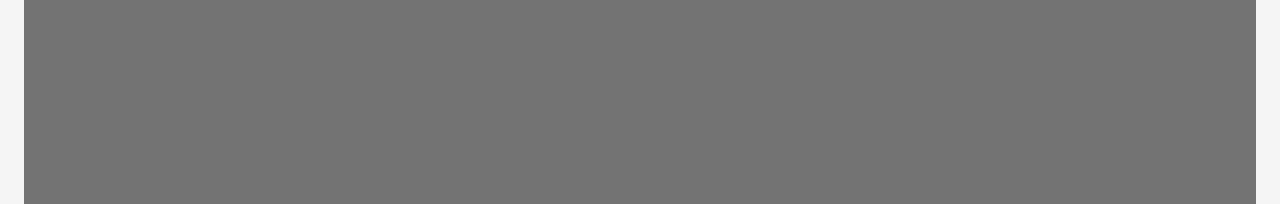
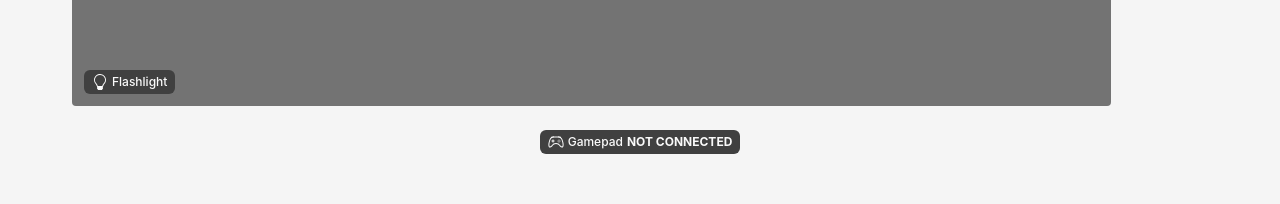
Before and after one commit to catouberos/esp32-cam, a Vue app in the folder web/: page / in a window 1280 px wide. Shown: the part 685-889 px from the top of the page. After the commit the page ends 851 px from the top, so only its background shows below. Built offline with nearby package versions, Linux system fonts and the light colour scheme; no server answers.

Commit message:
feat: update web UI

```diff
--- a/web/src/App.vue
+++ b/web/src/App.vue
@@ -1,11 +1,50 @@
 <script setup lang="ts">
+import { computed, ref } from "vue";
 import AppCamera from "./AppCamera.vue";
 import AppController from "./AppController.vue";
+import {
+  mapGamepadToXbox360Controller,
+  useGamepad,
+  watchDebounced,
+} from "@vueuse/core";
+import GamepadBadge from "./components/GamepadBadge.vue";
+
+const x = ref(0);
+const y = ref(0);
+const omega = ref(0);
+const flash = ref(false);
+
+const { isActive, isSupported, gamepads } = useGamepad();
+const gamepad = computed(() =>
+  gamepads.value.find((g) => g.mapping === "standard"),
+);
+const controller = gamepad ? mapGamepadToXbox360Controller(gamepad) : undefined;
+
+watchDebounced(
+  [controller],
+  () => {
+    if (controller?.value) {
+      x.value = controller.value.stick.right.horizontal;
+      y.value = controller.value.stick.right.vertical;
+      omega.value = controller.value.stick.left.horizontal;
+      if (controller.value.buttons.a.pressed) {
+        flash.value = !flash.value;
+      }
+    }
+  },
+  { debounce: 100, maxWait: 100 },
+);
 </script>
 
 <template>
-  <main class="container mx-auto p-6 space-y-6">
-    <AppCamera />
-    <AppController />
+  <main class="container mx-auto px-6 py-3">
+    <div class="flex flex-wrap justify-between">
+      <AppCamera v-model:flash="flash" />
+      <AppController v-model:x="x" v-model:y="y" v-model:omega="omega" />
+    </div>
+
+    <div class="flex items-center justify-center mt-6">
+      <GamepadBadge v-if="isSupported" :enabled="isActive" class="mx-auto" />
+    </div>
   </main>
 </template>
--- a/web/src/AppCamera.vue
+++ b/web/src/AppCamera.vue
@@ -1,20 +1,27 @@
 <script setup lang="ts">
 import { useWebSocket } from "@vueuse/core";
 import CameraScreen from "./components/CameraScreen.vue";
-import { ref } from "vue";
+import { ref, watch } from "vue";
 import StatusBadge from "./components/StatusBadge.vue";
+import FlashlightToggle from "./components/FlashlightToggle.vue";
 
 const url = ref(`ws://${window.location.hostname}/websocket`);
+const flash = defineModel("flash", { default: false });
 
-const { open, status, data } = useWebSocket<Blob>(url, {
+const { open, status, data, send } = useWebSocket<Blob>(url, {
   autoReconnect: true,
   autoClose: false,
+});
+
+watch([flash], () => {
+  send("f");
 });
 </script>
 
 <template>
-  <div class="relative">
+  <div class="relative sm:flex-1 grow shrink-0 basis-full">
     <StatusBadge :status class="absolute right-0 top-0 m-3" />
+    <FlashlightToggle v-model="flash" class="absolute left-0 bottom-0 m-3" />
     <CameraScreen
       v-if="status == 'OPEN' && data"
       class="w-full h-auto aspect-[4/3] rounded"
--- a/web/src/AppController.vue
+++ b/web/src/AppController.vue
@@ -1,7 +1,11 @@
 <script setup lang="ts">
-import { useWebSocket } from "@vueuse/core";
+import { useWebSocket, watchDebounced } from "@vueuse/core";
 import StatusBadge from "./components/StatusBadge.vue";
 import { Joystick, JoystickComponent } from "vue-joystick-component";
+
+const x = defineModel("x", { default: 0 });
+const y = defineModel("y", { default: 0 });
+const omega = defineModel("omega", { default: 0 });
 
 const { status, send } = useWebSocket(`ws://192.168.4.250/websocket`, {
   autoReconnect: true,
@@ -9,26 +13,61 @@ const { status, send } = useWebSocket(`ws://192.168.4.250/websocket`, {
 });
 
 function reset() {
-  send("0,0,REST");
+  x.value = 0;
+  y.value = 0;
+  omega.value = 0;
+  send(`0,0,0`);
 }
 
-function move({ x, y, direction }: JoystickComponent.UpdateEvent) {
-  console.log("move", { x, y, direction });
-  send(`${x},${y},${direction}`);
+function rotate(event: JoystickComponent.UpdateEvent) {
+  console.info("rotate", event);
+  omega.value = event.x ?? 0;
 }
+
+function move(event: JoystickComponent.UpdateEvent) {
+  console.info("move", event);
+  x.value = event.x ?? 0;
+  y.value = event.y ?? 0;
+}
+
+watchDebounced(
+  [x, y, omega],
+  () => {
+    console.info("send", { x: x.value, y: y.value, omega: omega.value });
+    send(`${x.value},${y.value},${omega.value}`);
+  },
+  { debounce: 100, maxWait: 100 },
+);
 </script>
 
 <template>
-  <div class="flex items-center justify-center flex-col gap-6">
-    <StatusBadge :status />
+  <div
+    class="flex items-center justify-center flex-col gap-6 sm:order-first z-10 p-6"
+  >
     <Joystick
       :size="100"
-      base-color="pink"
-      stick-color="purple"
+      base-color="#6ee7b7"
+      stick-color="#0f766e"
+      :throttle="100"
+      @start="reset"
+      @stop="reset"
+      @move="rotate"
+    />
+  </div>
+
+  <div
+    class="flex items-center justify-center flex-col gap-6 order-last z-10 p-6"
+  >
+    <Joystick
+      :size="100"
+      base-color="#7dd3fc"
+      stick-color="#0369a1"
       :throttle="100"
       @start="reset"
       @stop="reset"
       @move="move"
     />
+
+    <StatusBadge :status />
   </div>
 </template>
--- /dev/null
+++ b/web/src/components/FlashlightToggle.vue
@@ -0,0 +1,49 @@
+<script setup lang="tsx">
+import { defineModel } from "vue";
+
+const enabled = defineModel<boolean>({ required: true });
+</script>
+
+<template>
+  <button
+    class="inline-flex items-center font-medium rounded-md text-xs px-2 py-1 gap-1"
+    :class="{
+      'bg-neutral-50 text-neutral-700': enabled,
+      'bg-neutral-700 text-neutral-50': !enabled,
+    }"
+    @click="
+      () => {
+        enabled = !enabled;
+      }
+    "
+  >
+    <svg
+      v-if="enabled"
+      xmlns="http://www.w3.org/2000/svg"
+      width="16"
+      height="16"
+      fill="currentColor"
+      class="bi bi-lightbulb-fill"
+      viewBox="0 0 16 16"
+    >
+      <path
+        d="M2 6a6 6 0 1 1 10.174 4.31c-.203.196-.359.4-.453.619l-.762 1.769A.5.5 0 0 1 10.5 13h-5a.5.5 0 0 1-.46-.302l-.761-1.77a2 2 0 0 0-.453-.618A5.98 5.98 0 0 1 2 6m3 8.5a.5.5 0 0 1 .5-.5h5a.5.5 0 0 1 0 1l-.224.447a1 1 0 0 1-.894.553H6.618a1 1 0 0 1-.894-.553L5.5 15a.5.5 0 0 1-.5-.5"
+      />
+    </svg>
+    <svg
+      v-else
+      xmlns="http://www.w3.org/2000/svg"
+      width="16"
+      height="16"
+      fill="currentColor"
+      class="bi bi-lightbulb"
+      viewBox="0 0 16 16"
+    >
+      <path
+        d="M2 6a6 6 0 1 1 10.174 4.31c-.203.196-.359.4-.453.619l-.762 1.769A.5.5 0 0 1 10.5 13a.5.5 0 0 1 0 1 .5.5 0 0 1 0 1l-.224.447a1 1 0 0 1-.894.553H6.618a1 1 0 0 1-.894-.553L5.5 15a.5.5 0 0 1 0-1 .5.5 0 0 1 0-1 .5.5 0 0 1-.46-.302l-.761-1.77a2 2 0 0 0-.453-.618A5.98 5.98 0 0 1 2 6m6-5a5 5 0 0 0-3.479 8.592c.263.254.514.564.676.941L5.83 12h4.342l.632-1.467c.162-.377.413-.687.676-.941A5 5 0 0 0 8 1"
+      />
+    </svg>
+    <span>Flashlight</span>
+    <strong v-if="enabled">ON</strong>
+  </button>
+</template>
--- /dev/null
+++ b/web/src/components/GamepadBadge.vue
@@ -0,0 +1,34 @@
+<script setup lang="ts">
+defineProps<{
+  enabled: boolean;
+}>();
+</script>
+
+<template>
+  <span
+    class="inline-flex items-center font-medium rounded-md text-xs px-2 py-1 gap-1"
+    :class="{
+      'bg-neutral-50 text-neutral-700': enabled,
+      'bg-neutral-700 text-neutral-50': !enabled,
+    }"
+  >
+    <svg
+      xmlns="http://www.w3.org/2000/svg"
+      width="16"
+      height="16"
+      fill="currentColor"
+      class="bi bi-controller"
+      viewBox="0 0 16 16"
+    >
+      <path
+        d="M11.5 6.027a.5.5 0 1 1-1 0 .5.5 0 0 1 1 0m-1.5 1.5a.5.5 0 1 0 0-1 .5.5 0 0 0 0 1m2.5-.5a.5.5 0 1 1-1 0 .5.5 0 0 1 1 0m-1.5 1.5a.5.5 0 1 0 0-1 .5.5 0 0 0 0 1m-6.5-3h1v1h1v1h-1v1h-1v-1h-1v-1h1z"
+      />
+      <path
+        d="M3.051 3.26a.5.5 0 0 1 .354-.613l1.932-.518a.5.5 0 0 1 .62.39c.655-.079 1.35-.117 2.043-.117.72 0 1.443.041 2.12.126a.5.5 0 0 1 .622-.399l1.932.518a.5.5 0 0 1 .306.729q.211.136.373.297c.408.408.78 1.05 1.095 1.772.32.733.599 1.591.805 2.466s.34 1.78.364 2.606c.024.816-.059 1.602-.328 2.21a1.42 1.42 0 0 1-1.445.83c-.636-.067-1.115-.394-1.513-.773-.245-.232-.496-.526-.739-.808-.126-.148-.25-.292-.368-.423-.728-.804-1.597-1.527-3.224-1.527s-2.496.723-3.224 1.527c-.119.131-.242.275-.368.423-.243.282-.494.575-.739.808-.398.38-.877.706-1.513.773a1.42 1.42 0 0 1-1.445-.83c-.27-.608-.352-1.395-.329-2.21.024-.826.16-1.73.365-2.606.206-.875.486-1.733.805-2.466.315-.722.687-1.364 1.094-1.772a2.3 2.3 0 0 1 .433-.335l-.028-.079zm2.036.412c-.877.185-1.469.443-1.733.708-.276.276-.587.783-.885 1.465a14 14 0 0 0-.748 2.295 12.4 12.4 0 0 0-.339 2.406c-.022.755.062 1.368.243 1.776a.42.42 0 0 0 .426.24c.327-.034.61-.199.929-.502.212-.202.4-.423.615-.674.133-.156.276-.323.44-.504C4.861 9.969 5.978 9.027 8 9.027s3.139.942 3.965 1.855c.164.181.307.348.44.504.214.251.403.472.615.674.318.303.601.468.929.503a.42.42 0 0 0 .426-.241c.18-.408.265-1.02.243-1.776a12.4 12.4 0 0 0-.339-2.406 14 14 0 0 0-.748-2.295c-.298-.682-.61-1.19-.885-1.465-.264-.265-.856-.523-1.733-.708-.85-.179-1.877-.27-2.913-.27s-2.063.091-2.913.27"
+      />
+    </svg>
+    <span>Gamepad</span>
+    <strong v-if="enabled">CONNECTED</strong>
+    <strong v-else>NOT CONNECTED</strong>
+  </span>
+</template>
--- a/web/src/components/StatusBadge.vue
+++ b/web/src/components/StatusBadge.vue
@@ -8,7 +8,7 @@ defineProps<{
 
 <template>
   <span
-    class="inline-flex items-center font-medium rounded-md text-xs px-2 py-1 gap-1 bg-primary-500 dark:bg-primary-400 text-white dark:text-gray-900"
+    class="inline-flex items-center font-medium rounded-md text-xs px-2 py-1 gap-1 text-white dark:text-gray-900"
     :class="{
       'bg-green-500 dark:bg-green-400': status === 'OPEN',
       'bg-red-500 dark:bg-red-400': status === 'CLOSED',
```
